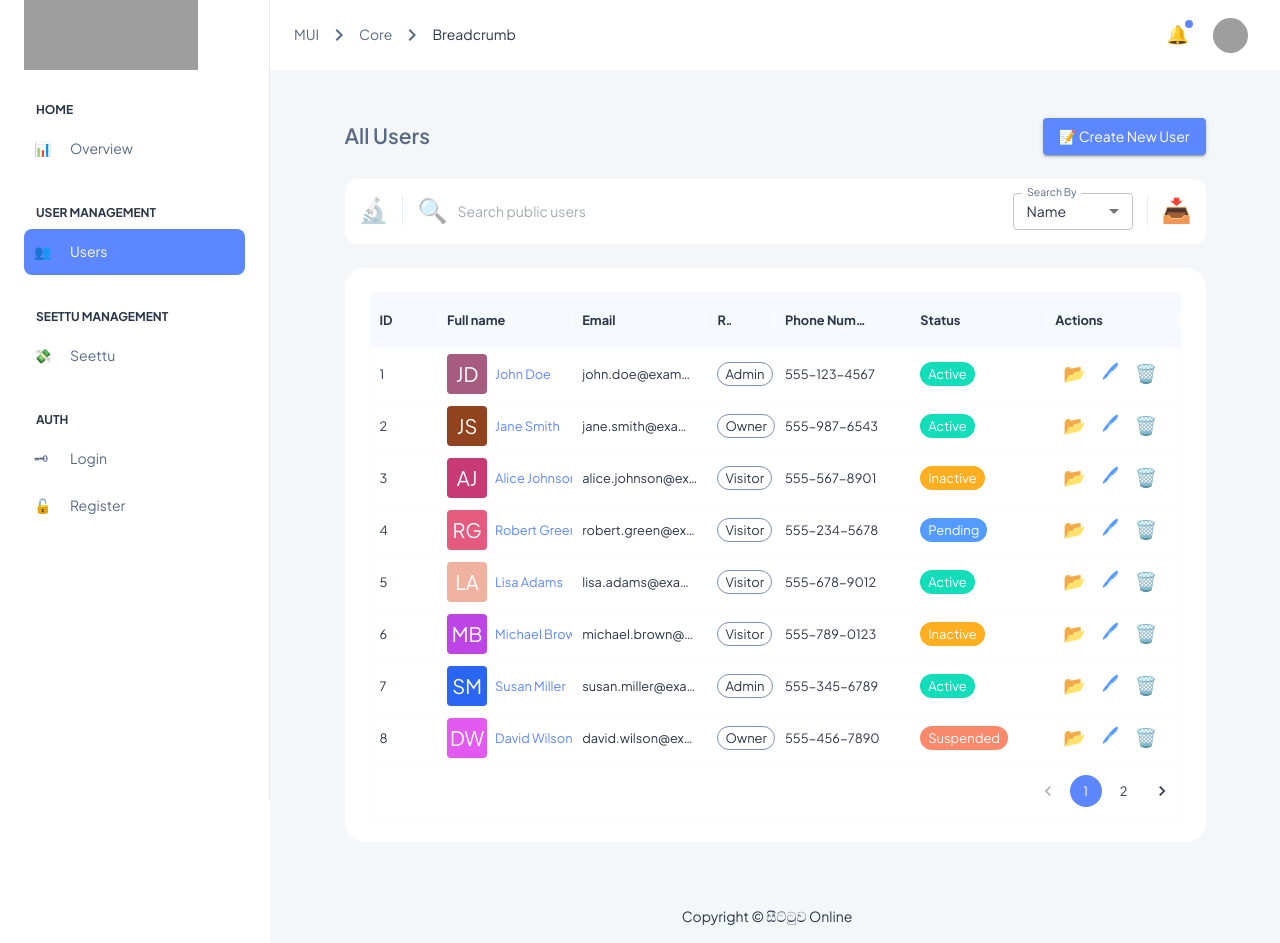
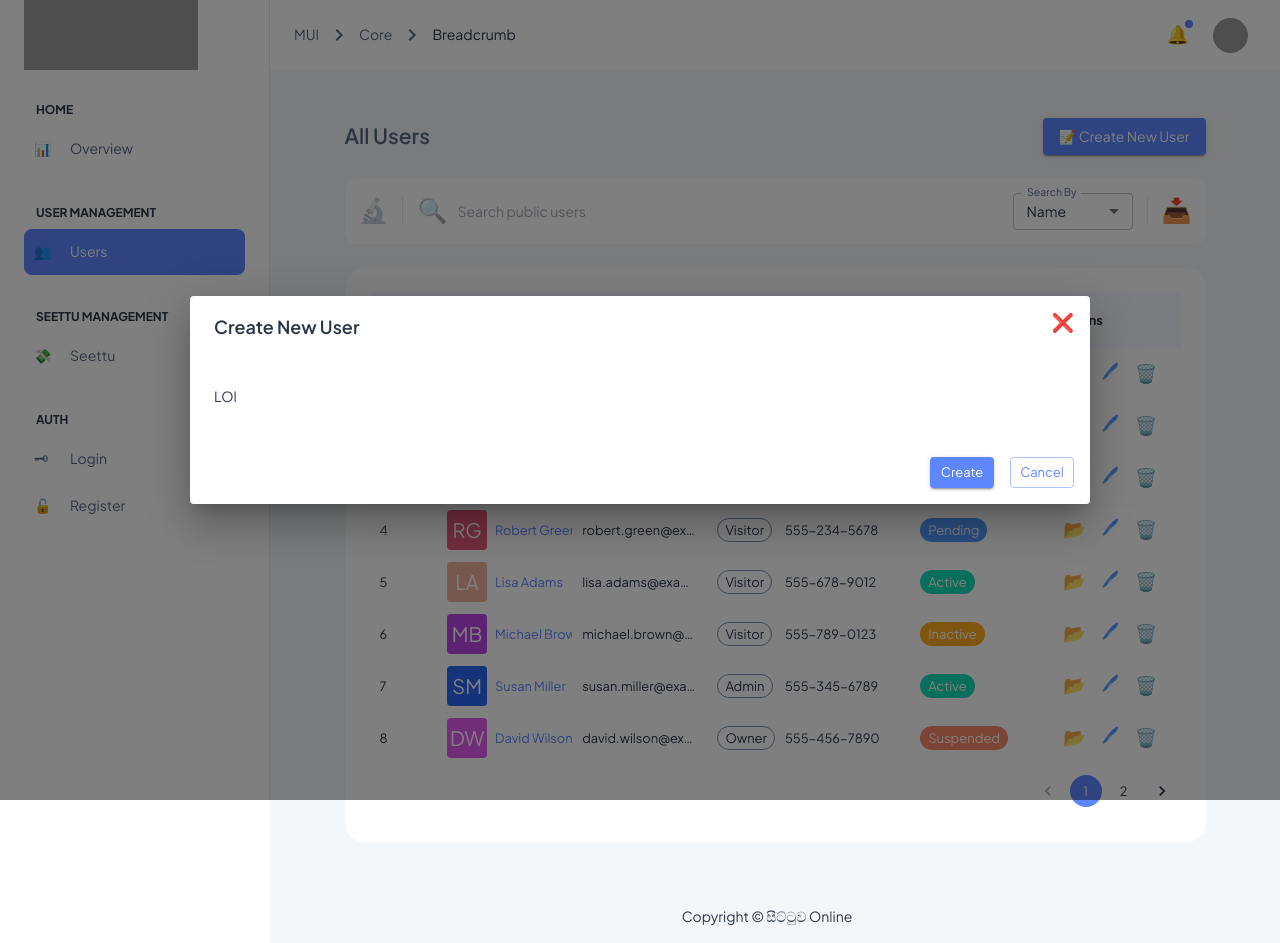
Before and after one commit to gimnathperera/seettuwa-admin, a Next.js app: page /user-management/users in a window 1280 px wide. Both pictures are taken after a click on the button "📝 Create New User". Built offline with nearby package versions, Linux system fonts and the light colour scheme; grey boxes are pictures that could not be loaded.

Commit message:
feat: add common shared modal component

```diff
--- a/app/(dashboard)/user-management/users/page.tsx
+++ b/app/(dashboard)/user-management/users/page.tsx
@@ -1,6 +1,6 @@
 'use client';
 
-import { FC } from 'react';
+import { FC, useState } from 'react';
 import { Box, Button, Grid, IconButton, Typography } from '@mui/material';
 import { GridCellParams, GridColDef, useGridApiRef } from '@mui/x-data-grid';
 import { useRouter } from 'next/navigation';
@@ -10,6 +10,7 @@ import {
   DataTable,
   TableFilterBar,
   UserRoleList,
+  Modal,
 } from '@/components';
 import Link from 'next/link';
 import { users } from '@/data/users';
@@ -19,6 +20,7 @@ import LetterAvatar from '@/components/shared/avatar';
 const Users: FC = () => {
   const gridApiRef = useGridApiRef();
   const router = useRouter();
+  const [userCreateModalOpen, setUserCreateModalOpen] = useState(false);
 
   const columns: GridColDef[] = [
     { field: 'id', headerName: 'ID', flex: 0.5 },
@@ -111,6 +113,18 @@ const Users: FC = () => {
     },
   ];
 
+  const handleOnUserCreateModalOpen = (): void => {
+    setUserCreateModalOpen(true);
+  };
+
+  const handleOnUserCreateModalClose = (): void => {
+    setUserCreateModalOpen(false);
+  };
+
+  const handleOnUserCreateSubmit = (): void => {
+    console.log('Submitted');
+  };
+
   return (
     <PageContainer title='සීට්ටුව Online | Users' description='Public users'>
       <Grid container flexDirection='column' gap={3}>
@@ -122,7 +136,9 @@ const Users: FC = () => {
               </Typography>
             </Grid>
             <Grid item>
-              <Button variant='contained'> 📝 Create new user</Button>
+              <Button variant='contained' onClick={handleOnUserCreateModalOpen}>
+                📝 Create new user
+              </Button>
             </Grid>
           </Grid>
         </Grid>
@@ -173,6 +189,16 @@ const Users: FC = () => {
           />
         </Grid>
       </Grid>
+      <Modal
+        title='Create New User'
+        submitButtonLabel='Create'
+        onClose={handleOnUserCreateModalClose}
+        onSubmit={handleOnUserCreateSubmit}
+        isOpen={userCreateModalOpen}
+        maxWidth='md'
+      >
+        <p>LOl</p>
+      </Modal>
     </PageContainer>
   );
 };
--- a/components/index.ts
+++ b/components/index.ts
@@ -13,12 +13,15 @@ export { default as DashboardCard } from './shared/cards/dashboard-card';
 export { default as TableFilterBar } from './shared/data-table/table-filter-search-bar';
 export { default as TableOuterCard } from './shared/data-table/table-outer-card';
 export { default as DataTable } from './shared/data-table';
+export { default as SectionHeader } from './shared/section-header';
+export { default as Modal } from './shared/modal';
 
 export { default as Header } from './shared/layout/header';
 export { default as Sidebar } from './shared/layout/sidebar';
 export { default as Logo } from './shared/layout/logo';
 export { default as Footer } from './shared/layout/footer';
 export { default as IconButton } from './shared/buttons/icon-button';
+export { default as AsyncButton } from './shared/buttons/async-button';
 
 export { default as UserProfileHeader } from './users/user-profile/profile-header';
 export { default as ProfileOverview } from './users/user-profile/profile-about-overview';
--- /dev/null
+++ b/components/shared/buttons/async-button/index.tsx
@@ -0,0 +1,28 @@
+import { FC } from 'react';
+import { LoadingButton } from '@mui/lab';
+import { ButtonProps } from '@mui/material';
+
+interface Props extends ButtonProps {
+  text: string;
+  isLoading?: boolean;
+  isValid?: boolean;
+}
+
+const AsyncButton: FC<Props> = ({ text, isLoading, isValid = true, ...rest }) => {
+  const disabled = !isValid || isLoading;
+
+  return (
+    <LoadingButton
+      type='submit'
+      variant='contained'
+      size='small'
+      loading={isLoading}
+      disabled={disabled}
+      {...rest}
+    >
+      {text}
+    </LoadingButton>
+  );
+};
+
+export default AsyncButton;
--- /dev/null
+++ b/components/shared/modal/index.tsx
@@ -0,0 +1,101 @@
+import { Ref, forwardRef, ReactElement, useRef, useMemo, ReactNode } from 'react';
+import { Box, Breakpoint, Button, Dialog } from '@mui/material';
+import Fade, { FadeProps } from '@mui/material/Fade';
+
+import { ModalContent, CloseButton, ModalHeader, ModalActions } from './styles';
+
+import SectionHeader from '../section-header';
+import { AsyncButton } from '@/components';
+
+const Transition = forwardRef(function Transition(
+  props: FadeProps & { children?: ReactElement<any, any> },
+  ref: Ref<unknown>,
+) {
+  return <Fade ref={ref} {...props} />;
+});
+
+interface Props {
+  title: ReactNode;
+  isOpen: boolean;
+  onClose: () => void;
+  onSubmit?: () => void;
+  submitButtonLabel?: string;
+  children: ReactNode;
+  maxWidth?: Breakpoint;
+  isLoading?: boolean;
+  height?: string | number;
+}
+
+const destructiveActions = ['delete', 'assign', 'confirm'];
+
+const Modal = ({
+  title,
+  isOpen,
+  onClose,
+  onSubmit,
+  submitButtonLabel,
+  children,
+  maxWidth = 'xs',
+  height,
+  isLoading,
+}: Props): JSX.Element => {
+  const childrenContainerRef = useRef<HTMLDivElement>(null);
+
+  const isDestructive = useMemo(
+    () => destructiveActions.includes(String(submitButtonLabel)?.toLowerCase()),
+    [submitButtonLabel],
+  );
+
+  const handleOnClose = onClose;
+  const handleOnClickClose = onClose;
+
+  const handleOnSubmit = (): void => {
+    if (!childrenContainerRef.current) return;
+
+    const form = childrenContainerRef.current.querySelector('form');
+    form?.requestSubmit();
+    onSubmit?.();
+  };
+
+  return (
+    <Dialog
+      fullWidth
+      open={isOpen}
+      maxWidth={maxWidth}
+      scroll='body'
+      onClose={handleOnClose}
+      TransitionComponent={Transition}
+    >
+      <ModalContent>
+        <CloseButton color='error' size='small' icon='❌' onClick={handleOnClickClose} />
+
+        <ModalHeader>
+          {typeof title === 'string' ? <SectionHeader title={title} /> : <>{title}</>}
+        </ModalHeader>
+
+        <Box ref={childrenContainerRef} sx={{ height: height || 'auto' }}>
+          {children}
+        </Box>
+      </ModalContent>
+
+      {(submitButtonLabel || isDestructive) && (
+        <ModalActions>
+          {submitButtonLabel && (
+            <AsyncButton
+              text={submitButtonLabel}
+              isLoading={isLoading}
+              disabled={isLoading}
+              onClick={handleOnSubmit}
+            />
+          )}
+
+          <Button size='small' variant='outlined' color='primary' onClick={handleOnClose}>
+            Cancel
+          </Button>
+        </ModalActions>
+      )}
+    </Dialog>
+  );
+};
+
+export default Modal;
--- /dev/null
+++ b/components/shared/modal/styles.ts
@@ -0,0 +1,25 @@
+import { styled } from '@mui/material/styles';
+import { DialogContent, Box, DialogActions } from '@mui/material';
+import IconButton from '../buttons/icon-button';
+
+export const ModalContent = styled(DialogContent)(() => ({
+  position: 'relative',
+}));
+
+export const ModalHeader = styled(Box)(({ theme }) => ({
+  marginBottom: theme.spacing(6),
+  textAlign: 'left',
+}));
+
+export const CloseButton = styled(IconButton)(() => ({
+  position: 'absolute',
+  right: '1rem',
+  top: '1rem',
+  padding: 0,
+}));
+
+export const ModalActions = styled(DialogActions)(({ theme }) => ({
+  justifyContent: 'flex-end',
+  padding: theme.spacing(2),
+  gap: 8,
+}));
--- /dev/null
+++ b/components/shared/section-header/index.tsx
@@ -0,0 +1,16 @@
+import { FC } from 'react';
+import { Grid } from '@mui/material';
+import { StyledTypography } from './styles';
+
+interface Props {
+  title: string;
+  fontSize?: number;
+}
+
+const SectionHeader: FC<Props> = ({ title, fontSize = 18 }) => (
+  <Grid item xs={12}>
+    <StyledTypography fontSize={fontSize}>{title}</StyledTypography>
+  </Grid>
+);
+
+export default SectionHeader;
--- /dev/null
+++ b/components/shared/section-header/styles.ts
@@ -0,0 +1,5 @@
+import { Typography, styled } from '@mui/material';
+
+export const StyledTypography = styled(Typography)(() => ({
+  fontWeight: 600,
+}));
```
